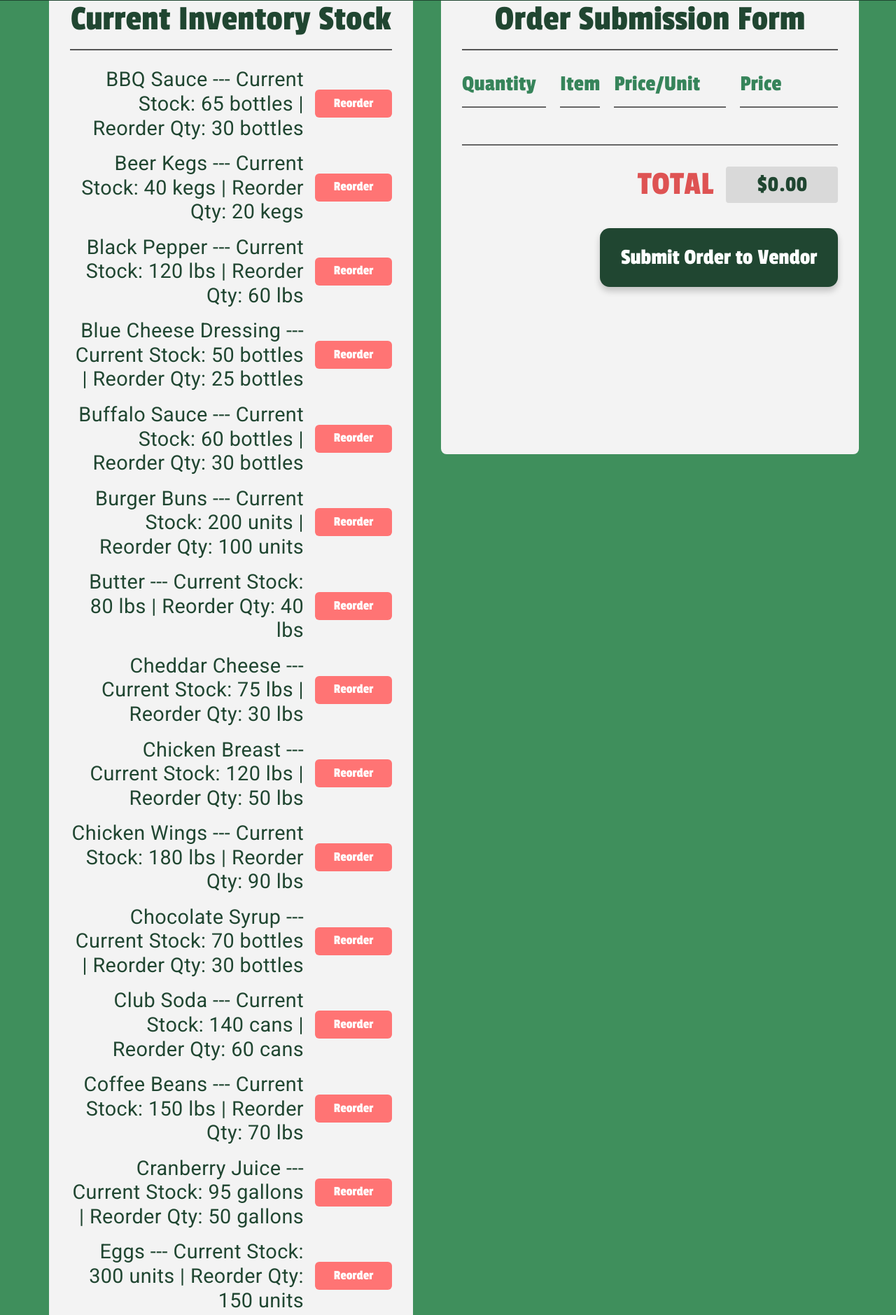
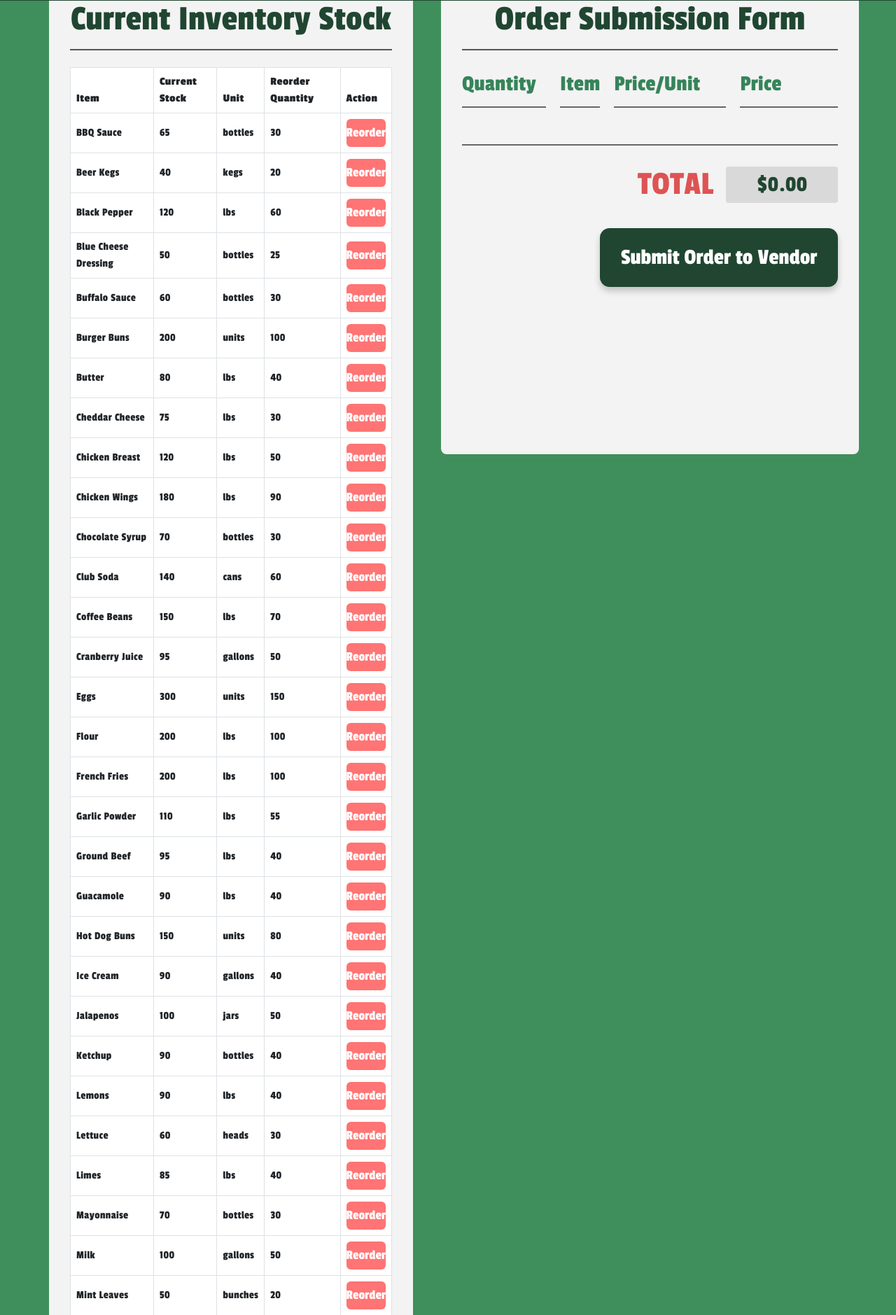
Before and after one commit to UMDBMGT407/S2026_TEAM7, a Flask app: page /inventory-adjustments in a window 1280 px wide. Shown: the part 71-1950 px from the top of the page at 70% size. Run offline with Flask 3, Linux system fonts and the light colour scheme; a user stored in the database is signed in; data comes from the database, SQL or seed files in the repository; some libraries are stand-ins or nearby versions.

Commit message:
Update inventory_adjustments.html

```diff
--- a/templates/inventory_adjustments.html
+++ b/templates/inventory_adjustments.html
@@ -127,8 +127,21 @@
     <section class="inventory-panel">
       <h1 class="panel-title">Current Inventory Stock</h1>
 
-      <div class="inventory-list" id="inventoryList">
+      <div class="inventory-table-wrapper">
+  <table class="table table-hover table-bordered align-middle">
+    <thead>
+      <tr>
+        <th>Item</th>
+        <th>Current Stock</th>
+        <th>Unit</th>
+        <th>Reorder Quantity</th>
+        <th>Action</th>
+      </tr>
+    </thead>
+    <tbody id="inventoryList">
       <!-- Items inserted by JS -->
+    </tbody>
+  </table>
 </div>
     </section>
 
@@ -168,23 +181,31 @@
   inventoryList.innerHTML = "";
 
   if (inventoryItems.length === 0) {
-        inventoryList.innerHTML = `<div class="inventory-row"><div class="inventory-name">No active inventory items found.</div></div>`;
+    inventoryList.innerHTML = `
+      <tr>
+        <td colspan="5" class="empty-inventory-message">
+          No active inventory items found.
+        </td>
+      </tr>
+    `;
     return;
   }
 
   inventoryItems.forEach((item) => {
-        const row = document.createElement("div");
-        row.className = "inventory-row";
+    const row = document.createElement("tr");
 
     const stock = Number(item.stock || 0);
     const reorderQuantity = Number(item.reorder_quantity || 0);
     const unit = item.unit || "units";
 
     row.innerHTML = `
-          <div class="inventory-name">
-            ${item.name} --- Current Stock: ${stock} ${unit} | Reorder Qty: ${reorderQuantity} ${unit}
-          </div>
+      <td>${item.name}</td>
+      <td>${stock}</td>
+      <td>${unit}</td>
+      <td>${reorderQuantity}</td>
+      <td>
         <button class="reorder-btn" data-id="${item.id}">Reorder</button>
+      </td>
     `;
 
     inventoryList.appendChild(row);
```
Lines whose indentation alone changed are shown as unchanged.
